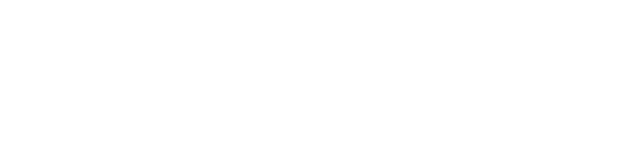
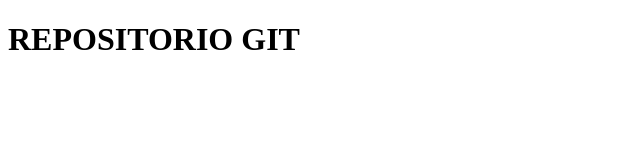
Before and after one commit to danielquintero28/Git-proyecto, a plain HTML site: page index.html in a window 1280 px wide. Shown: the whole page, without its empty margins (0-640 px from the left). Drawn offline with Linux system fonts and the light colour scheme.

Commit message:
nuevos cambios v2

```diff
--- a/index.html
+++ b/index.html
@@ -1,9 +1,9 @@
 <!DOCTYPE html>
 <html>
 <head>
-	<title></title>
+	<title>Mi primer repositor</title>
 </head>
 <body>
-
+<h1>REPOSITORIO GIT</h1>
 </body>
 </html>
```
Also changed, not shown: Prueba2/prueba.html (added), 1 other file.
